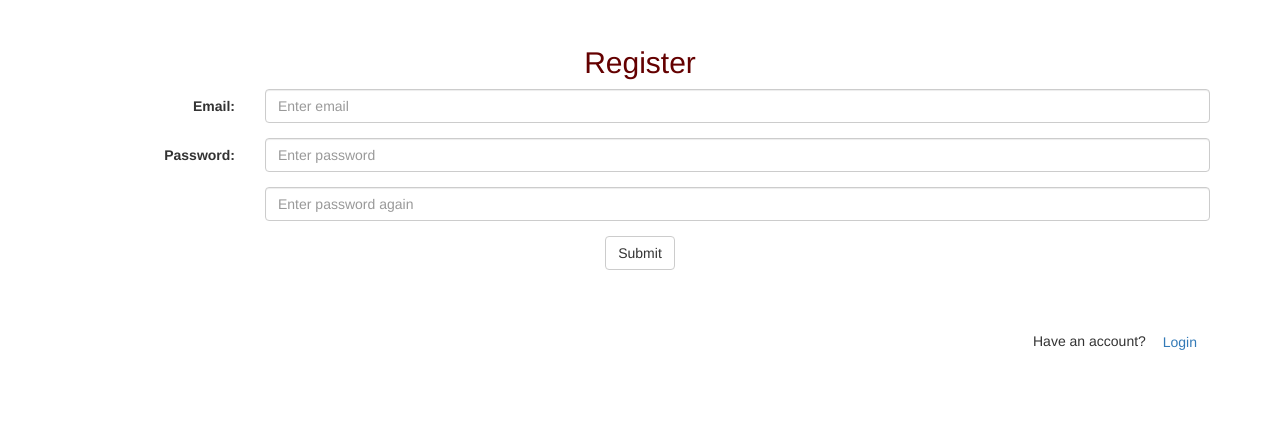
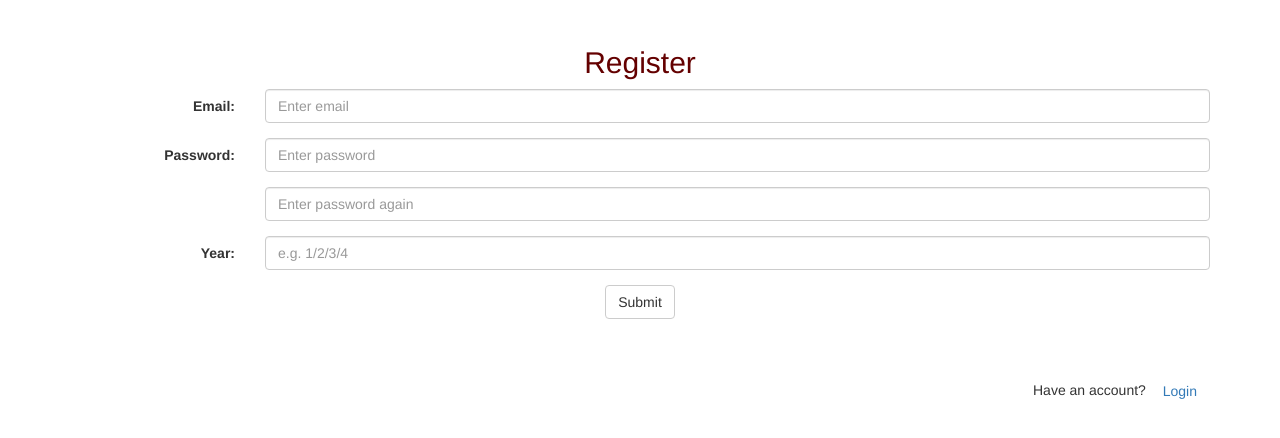
Before and after one commit to lxylxy123456/hackdavis2019, a Django app: page /register/ in a window 1280 px wide. Shown: the part 247-685 px from the top of the page. Run offline with Django 3.2, Linux system fonts and the light colour scheme; some libraries are stand-ins or nearby versions.

Commit message:
add year info

```diff
--- a/scheduleplanner/sch_account/templates/register.html
+++ b/scheduleplanner/sch_account/templates/register.html
@@ -52,6 +52,12 @@
       </div>
     </div>
     <div class="form-group">
+      <label class="control-label col-sm-2" for="year" >Year:</label>
+      <div class="col-sm-10">
+        <input type="text" class="form-control" id="year" placeholder="e.g. 1/2/3/4" name="year">
+      </div>
+    </div>
+    <div class="form-group">
       <button type="submit" id="submit" class="btn btn-default">Submit</button>
     </div>
   </form>
@@ -70,6 +76,7 @@ $("#submit").on("click", function(e) {
     "username": $("#username")[0].value,
     "password": $("#password")[0].value,
     "password2": $("#retypepassword")[0].value,
+    "year": $("#year")[0].value,
   }, $("#form"));
 });
   </script>
```
